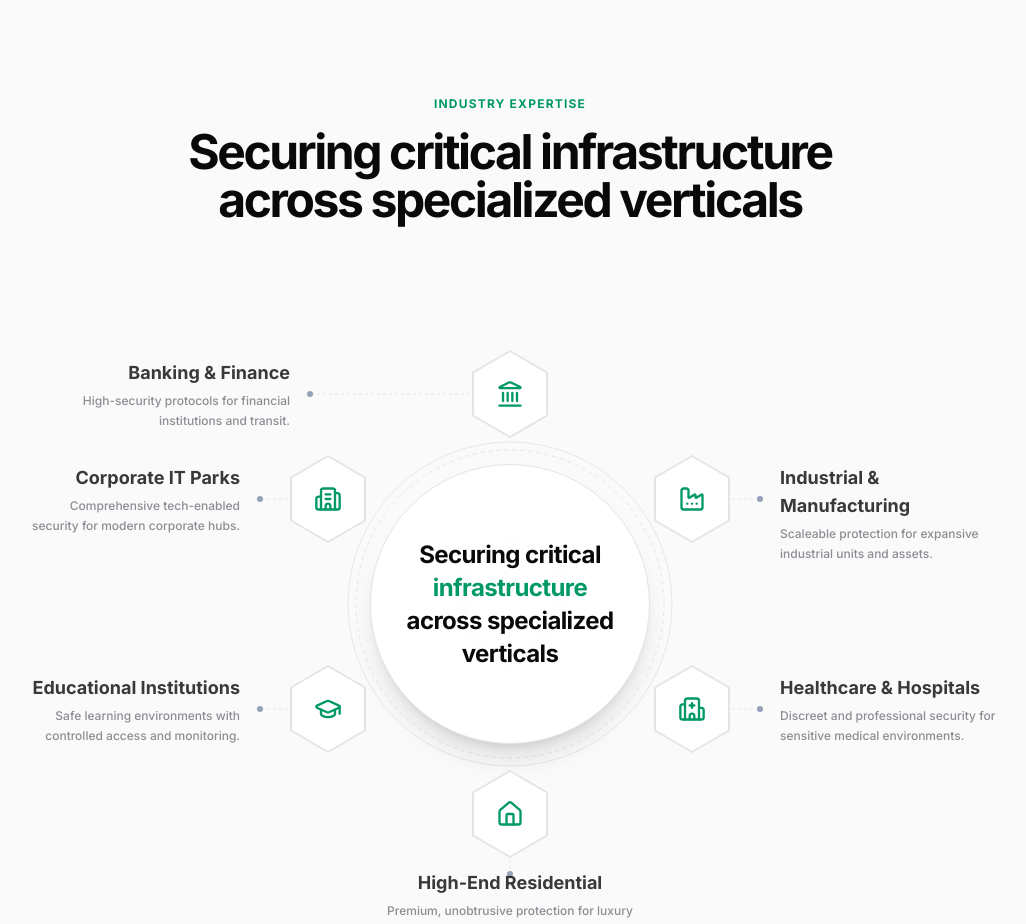
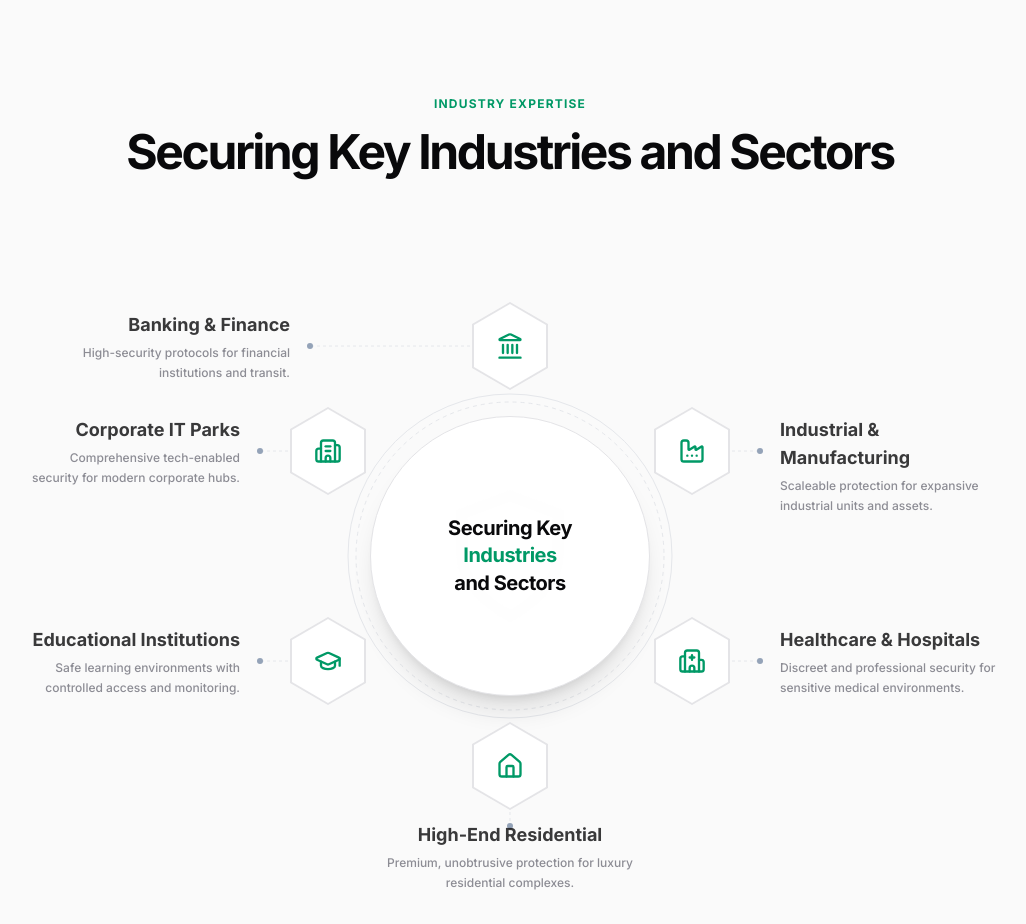
Before and after one commit to godivatech/true_waves_enterprise_website, a Next.js app: page / in a window 1280 px wide. Shown: the part 1880-2804 px from the top of the page, without its empty margins (130-1156 px from the left). Built offline with nearby package versions, Linux system fonts and the light colour scheme.

Commit message:
code changes

```diff
--- a/src/app/page.tsx
+++ b/src/app/page.tsx
@@ -175,8 +175,8 @@ export default function Home() {
         <div className="max-w-7xl mx-auto px-6">
           <div className="mb-20 text-center flex flex-col items-center">
             <h2 className="text-xs uppercase tracking-widest text-emerald-600 font-bold mb-4">Industry Expertise</h2>
-            <h3 className="text-4xl md:text-5xl font-bold tracking-tighter text-zinc-950 max-w-2xl">
-              Securing critical infrastructure across specialized verticals
+            <h3 className="text-4xl md:text-5xl font-bold tracking-tighter text-zinc-950 max-w-none md:whitespace-nowrap">
+              Securing Key Industries and Sectors
             </h3>
           </div>
 
@@ -280,10 +280,10 @@ export default function Home() {
                   <path d="M12 22s8-4 8-10V5l-8-3-8 3v7c0 6 8 10 8 10z" />
                 </svg>
               </div>
-              <h3 className="text-xl md:text-2xl font-bold tracking-tight text-zinc-950 leading-snug relative z-20">
-                Securing critical <br />
-                <span className="text-emerald-600">infrastructure</span> <br />
-                across specialized verticals
+              <h3 className="text-xl font-bold tracking-tight text-zinc-950 leading-snug relative z-20">
+                Securing Key <br />
+                <span className="text-emerald-600">Industries</span> <br />
+                and Sectors
               </h3>
             </div>
 
```
